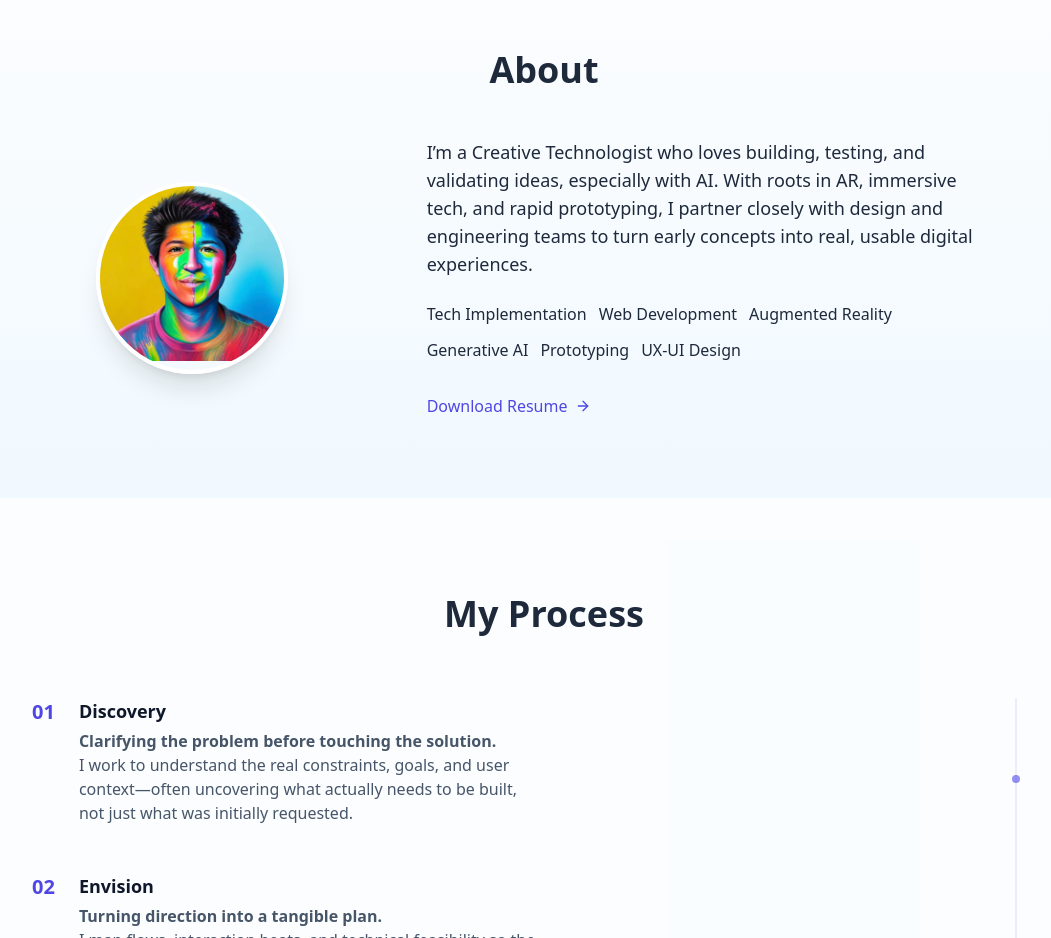
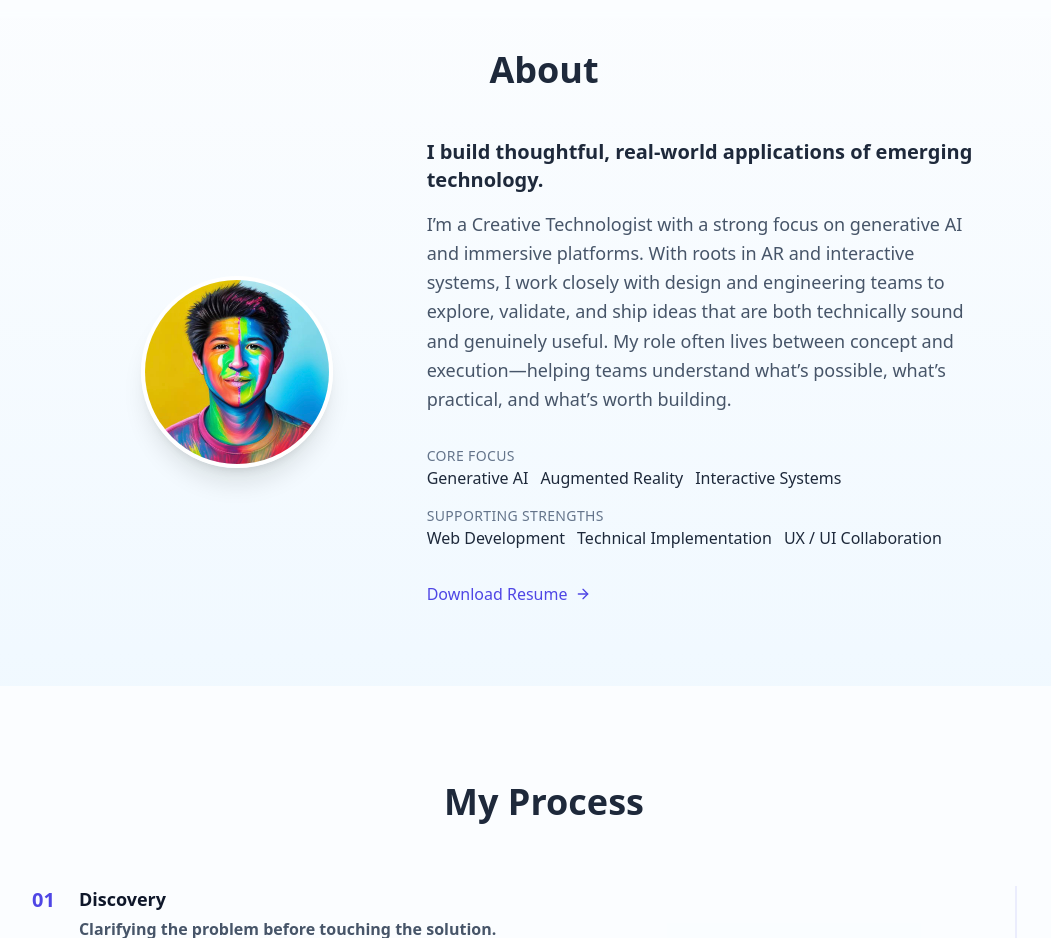
Before and after one commit to IsaacNino/portfolio-site, a website: page index.html in a window 1280 px wide. Shown: the part 2000-2938 px from the top of the page, without its empty margins (96-1147 px from the left). Drawn offline with nearby package versions, Linux system fonts and the light colour scheme.

Commit message:
Refine About section content and visual hierarchy

```diff
--- a/index.html
+++ b/index.html
@@ -117,27 +117,62 @@
         <section id="about" class="pt-8 pb-20 px-6 bg-gradient-to-b from-white/70 to-sky-50/70">
         <div class="max-w-4xl mx-auto">
             <h2 class="text-3xl md:text-4xl font-bold mb-12 text-center">About</h2>
+
             <div class="flex flex-col md:flex-row gap-12 items-center">
-                    <div class="md:w-1/3">
-                        <div class="w-38 h-38 sm: w-28 h-28 md:w-48 md:h-48 rounded-full overflow-hidden border-4 border-white shadow-xl">
-                            <img src="assets/altMe.webp" alt="Isaac Nino" class="w-full h-auto">
+            <!-- Portrait -->
+            <div class="md:w-1/3 flex justify-center">
+                <div class="w-28 h-28 md:w-48 md:h-48 rounded-full overflow-hidden border-4 border-white shadow-xl">
+                <img
+                    src="assets/altMe.webp"
+                    alt="Isaac Nino"
+                    class="w-full h-full object-cover"
+                />
                 </div>
             </div>
+
+            <!-- Content -->
             <div class="md:w-2/3">
-                        <p class="text-lg mb-6">
-                            I’m a Creative Technologist who loves building, testing, and validating ideas, especially with AI. With roots in AR, immersive tech, and rapid prototyping, I partner closely with design and engineering teams to turn early concepts into real, usable digital experiences.
+                <!-- Framing statement -->
+                <p class="text-xl font-semibold text-slate-800 mb-4">
+                I build thoughtful, real-world applications of emerging technology.
                 </p>
-                        <div class="flex flex-wrap gap-3 mb-8">
-                            <span class="skill-tag">Tech Implementation</span>
+
+                <!-- Supporting context -->
+                <p class="text-lg text-slate-600 mb-8 leading-relaxed">
+                I’m a Creative Technologist with a strong focus on generative AI and immersive platforms.
+                With roots in AR and interactive systems, I work closely with design and engineering teams
+                to explore, validate, and ship ideas that are both technically sound and genuinely useful.
+                My role often lives between concept and execution—helping teams understand what’s possible,
+                what’s practical, and what’s worth building.
+                </p>
+
+                <!-- Focus areas -->
+                <div class="mb-8">
+                <h3 class="text-sm uppercase tracking-wide text-slate-500 mb-3">
+                    Core Focus
+                </h3>
+                <div class="flex flex-wrap gap-3 mb-4">
+                    <span class="skill-tag bg-indigo-100 text-indigo-700">Generative AI</span>
+                    <span class="skill-tag bg-indigo-100 text-indigo-700">Augmented Reality</span>
+                    <span class="skill-tag bg-indigo-100 text-indigo-700">Interactive Systems</span>
+                </div>
+
+                <h3 class="text-sm uppercase tracking-wide text-slate-500 mb-3">
+                    Supporting Strengths
+                </h3>
+                <div class="flex flex-wrap gap-3">
                     <span class="skill-tag">Web Development</span>
-                            <span class="skill-tag">Augmented Reality</span>
-                            <span class="skill-tag">Generative AI</span>
-                            <span class="skill-tag">Prototyping</span>
-                            <span class="skill-tag">UX-UI Design</span>
+                    <span class="skill-tag">Technical Implementation</span>
+                    <span class="skill-tag">UX / UI Collaboration</span>
                 </div>
-                        <a href="/assets/isaac_nino_resume.pdf"
+                </div>
+
+                <!-- Resume link -->
+                <a
+                href="/assets/isaac_nino_resume.pdf"
                 download
-                           class="inline-flex items-center text-indigo-600 font-medium hover:text-indigo-800 transition-colors">
+                class="inline-flex items-center text-indigo-600 font-medium hover:text-indigo-800 transition-colors"
+                >
                 Download Resume
                 <i data-feather="arrow-right" class="ml-2 w-4 h-4"></i>
                 </a>
```
Lines whose indentation alone changed are shown as unchanged.
